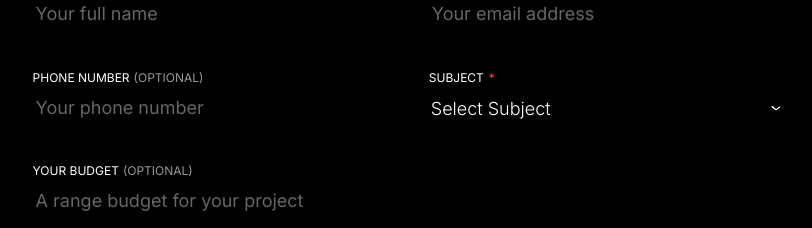
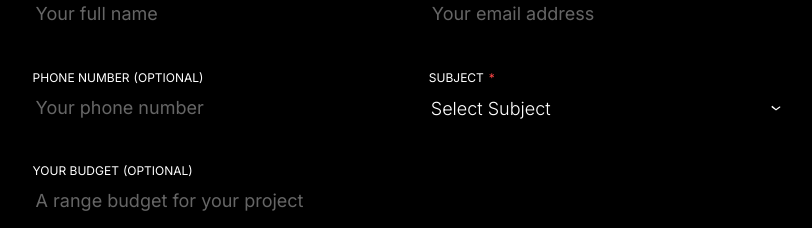
Before and after one commit to abdulrehmankz1/personal-portfolio, a React (Create React App) app: page / in a window 1280 px wide. Shown: the part 7099-7327 px from the top of the page, without its empty margins (419-1231 px from the left). Built offline with nearby package versions, Linux system fonts and the light colour scheme.

Commit message:
commit 9

```diff
--- a/src/styles.scss
+++ b/src/styles.scss
@@ -602,7 +602,7 @@ body {
     }
 
     .optional {
-      color: #999999;
+      // color: #999999;
       // text-transform: none;
     }
 
```
